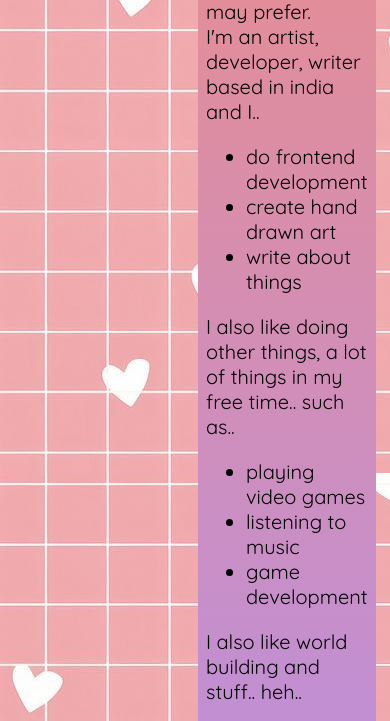
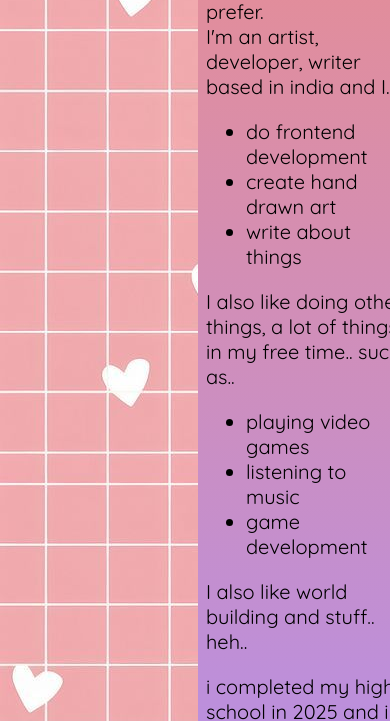
Before and after one commit to mono-oonono/mywebsite, a plain HTML site: page index.html in a window 390 px wide. Shown: the part 527-1248 px from the top of the page. Drawn offline with Linux system fonts and the light colour scheme.

Commit message:
Update style.css

```diff
--- a/style.css
+++ b/style.css
@@ -100,7 +100,7 @@ body{
     flex-wrap:wrap;
 }
 @media (max-width: 768px) {
-  .introduction-container {
+  #introduction-container {
     flex-direction: column; /* Stack items vertically */
     flex-wrap: wrap; /* Ensure items wrap if they can't fit */
     /* You might want to adjust other properties for mobile */
```
